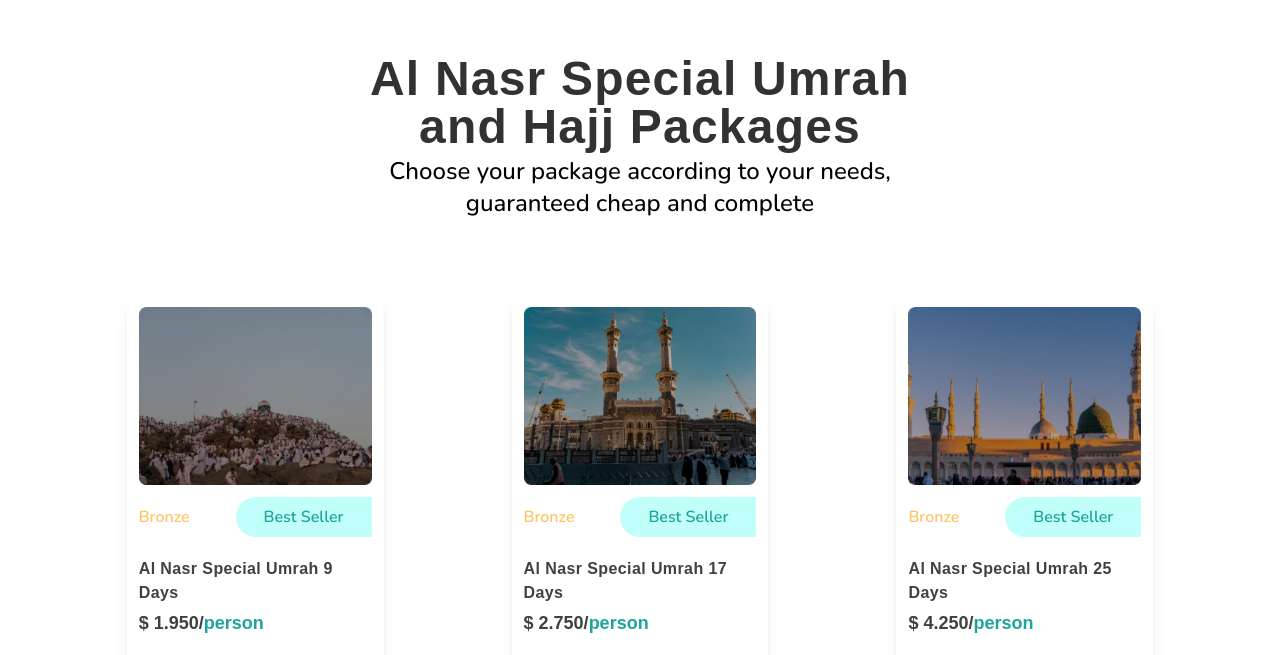
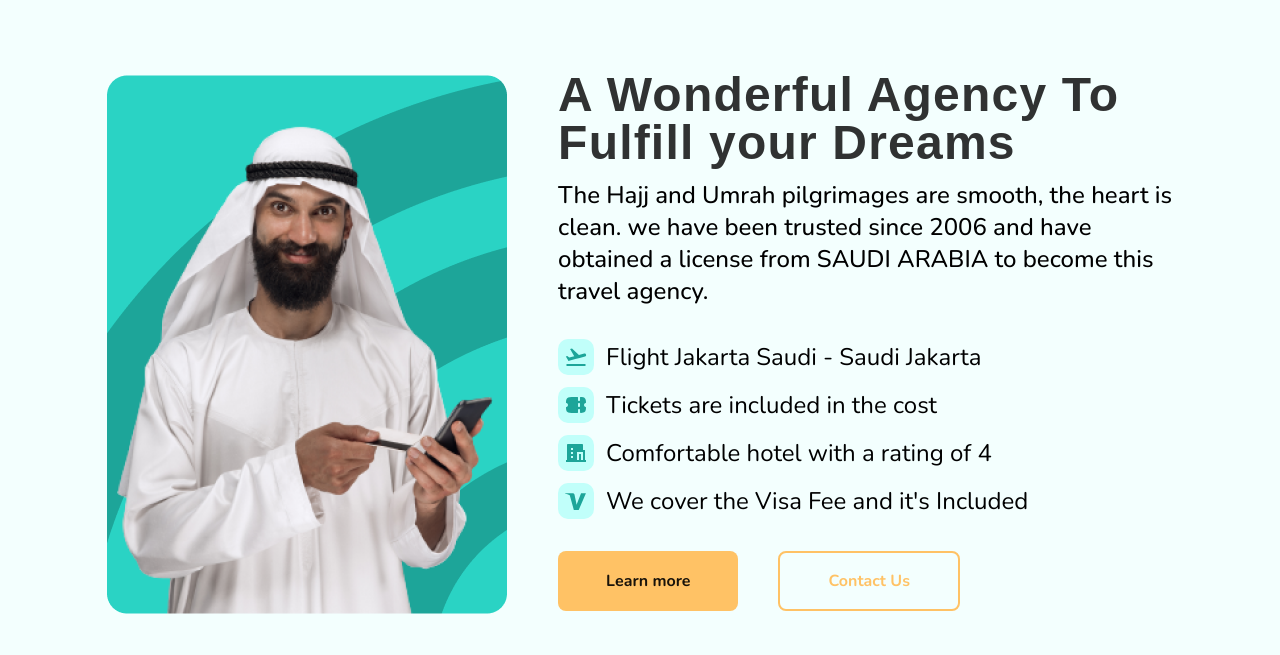
Before and after one commit to Fanloop/al-nasr, a React (Vite) app: page / in a window 1280 px wide. Shown: the part 825-1480 px from the top of the page. Built offline with nearby package versions, Linux system fonts and the light colour scheme; a web font is replaced by a local one.

Commit message:
update about section

```diff
--- a/src/App.tsx
+++ b/src/App.tsx
@@ -20,7 +20,7 @@
         }`}
       >
         <Hero />
-        {/* <About /> */}
+        <About />
         <Package />
         <Sponsor />
         <Facilities />
--- a/src/components/About.tsx
+++ b/src/components/About.tsx
@@ -1,9 +1,9 @@
 function About() {
   return (
-    <section className="bg-cyan-4/20 py-16" id="about">
-      <div className="min-h-screen w-10/12 mx-auto">
+    <section className="bg-cyan-4/20 py-16 lg:py-20 scroll-mt-14" id="about">
+      <div className="w-10/12 mx-auto">
         <div className="m-auto flex gap-3 justify-between items-start">
-          <div className="w-5/12 overflow-hidden">
+          <div className="hidden lg:block w-5/12 overflow-hidden">
             <img
               src="./src/img/Images.png"
               alt="arabian people"
@@ -11,21 +11,21 @@
               className="mt-5"
             />
           </div>
-          <div className="w-7/12 flex flex-col gap-5">
-            <h2 className="font-bold tracking-wide text-5xl mt-4 opacity-80">
+          <div className="lg:w-7/12 flex flex-col gap-3">
+            <h2 className="font-bold tracking-wide text-4xl md:text-5xl mt-4 opacity-80">
               A Wonderful Agency To Fulfill your Dreams
             </h2>
-            <p className="text-2xl font-nunito font-medium">
+            <p className="text-lg md:text-2xl font-nunito font-medium">
               The Hajj and Umrah pilgrimages are smooth, the heart is clean. we
               have been trusted since 2006 and have obtained a license from
               SAUDI ARABIA to become this travel agency.
             </p>
-            <div className="flex flex-col gap-3 mt-5">
+            <div className="flex flex-col gap-3 mt-2 md:mt-4 lg:mt-5">
               <div className="flex items-center gap-3">
                 <div className="aspect-square h-full">
                   <img src="./src/img/icons/Flight.svg" alt="Flight logo" />
                 </div>
-                <p className="text-2xl font-nunito">
+                <p className="text-base md:text-2xl font-nunito">
                   Flight Jakarta Saudi - Saudi Jakarta
                 </p>
               </div>
@@ -33,7 +33,7 @@
                 <div className="aspect-square h-full">
                   <img src="./src/img/icons/Ticket.svg" alt="Ticket logo" />
                 </div>
-                <p className="text-2xl font-nunito">
+                <p className="text-base md:text-2xl font-nunito">
                   Tickets are included in the cost
                 </p>
               </div>
@@ -41,7 +41,7 @@
                 <div className="aspect-square h-full">
                   <img src="./src/img/icons/Hostel.svg" alt="Hostel logo" />
                 </div>
-                <p className="text-2xl font-nunito">
+                <p className="text-base md:text-2xl font-nunito">
                   Comfortable hotel with a rating of 4
                 </p>
               </div>
@@ -49,16 +49,16 @@
                 <div className="aspect-square h-full">
                   <img src="./src/img/icons/Visas.svg" alt="Visas logo" />
                 </div>
-                <p className="text-2xl font-nunito">
+                <p className="text-base md:text-2xl font-nunito">
                   We cover the Visa Fee and it's Included
                 </p>
               </div>
             </div>
-            <div className="flex gap-10 mt-5">
-              <button className="block text-black/90 bg-yellow py-4 px-12 rounded-lg font-bold font-nunito">
+            <div className="flex justify-between md:justify-start gap-5 md:gap-10 mt-5">
+              <button className="block text-black/90 bg-yellow w-full md:w-auto py-4 md:px-12 rounded-lg font-bold font-nunito">
                 Learn more
               </button>
-              <button className="block capitalize text-yellow font-bold font-nunito border-yellow border-2 py-4 px-12 rounded-lg">
+              <button className="block capitalize text-yellow font-bold font-nunito border-yellow border-2 w-full md:w-auto py-4 md:px-12 rounded-lg">
                 contact us
               </button>
             </div>
--- a/src/components/Package.tsx
+++ b/src/components/Package.tsx
@@ -33,7 +33,7 @@
 
 function Package() {
   return (
-    <section className="w-10/12 pt-16 mx-auto scroll-mt-10" id="package">
+    <section className="w-10/12 py-14 mx-auto scroll-mt-10" id="package">
       <div className="flex flex-col gap-10 lg:gap-14">
         <div className="md:w-9/12 lg:w-7/12 mx-auto">
           <h2 className="font-bold tracking-wide text-3xl md:text-4xl lg:text-5xl mt-4 opacity-80 text-center w-full leading-tight">
```
